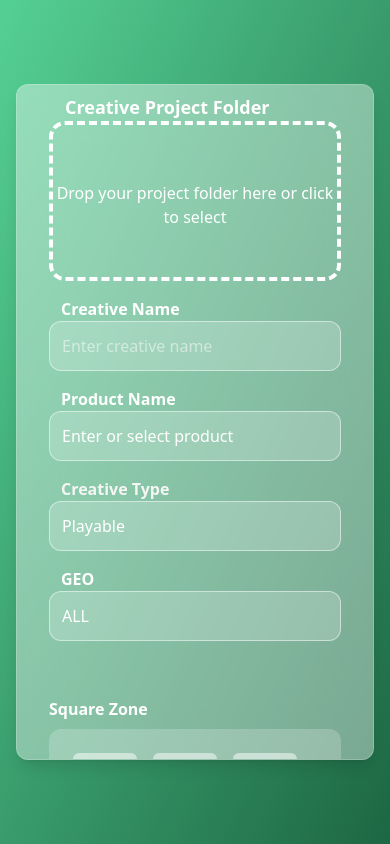
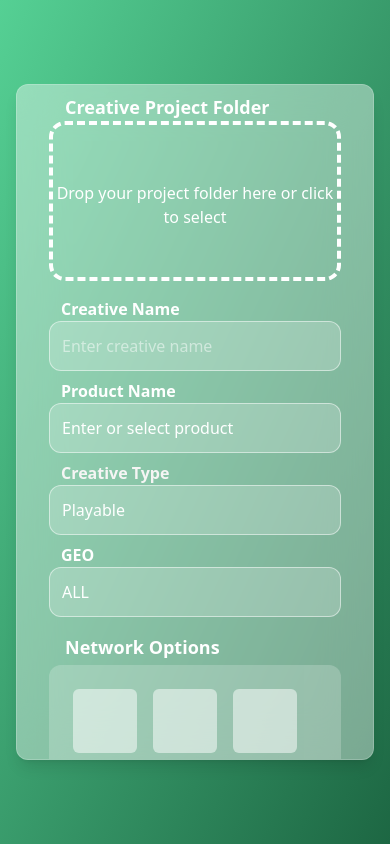
Before and after one commit to dkbozkurt/dkb-AdCraft, a React (Vite) app: page / in a window 390 px wide. Built offline with nearby package versions, Linux system fonts and the light colour scheme.

Commit message:
Responsiveness edits

```diff
--- a/src/components/FileDropArea.tsx
+++ b/src/components/FileDropArea.tsx
@@ -88,7 +88,7 @@ const FileDropArea: React.FC = () => {
     }
 
     return (
-        <div className="relative mt-1 mb-10 sm:mt-2 sm:mb-16">
+        <div className="relative mt-1 mb-10 sm:mt-6 sm:mb-20">
             <h2 className="absolute -top-7 left-2 z-10 px-2 text-white text-lg font-bold text-nowrap">
                 Creative Project Folder
             </h2>
--- a/src/components/NamingArea.tsx
+++ b/src/components/NamingArea.tsx
@@ -17,8 +17,8 @@ const NamingArea: React.FC = () => {
     }
 
     return (
-        <div className="flex flex-wrap -mx-2 mb-4">
-            <div className="w-full sm:w-4/12 px-2 mb-10 md:mb-4">
+        <div className="flex flex-wrap -mx-2 sm:mb-4">
+            <div className="w-full sm:w-4/12 px-2 mb-8 sm:mb-10 md:mb-4">
                 <div className="relative">
                     <label className="absolute -top-6 left-2 px-1 text-white text-ml font-bold">
                         Creative Name
@@ -33,7 +33,7 @@ const NamingArea: React.FC = () => {
                 </div>
             </div>
 
-            <div className="w-full sm:w-3/12 px-2 mb-10 m:mb-4">
+            <div className="w-full sm:w-3/12 px-2 mb-8 sm:mb-10 m:mb-4">
                 <div className="relative">
                     <label className="absolute -top-6 left-2 px-1 text-white text-ml font-bold">
                         Product Name
@@ -53,7 +53,7 @@ const NamingArea: React.FC = () => {
                 </div>
             </div>
 
-            <div className="w-full sm:w-3/12 px-2 mb-10 md:mb-4">
+            <div className="w-full sm:w-3/12 px-2 mb-8 sm:mb-10 md:mb-4">
                 <div className="relative">
                     <label className="absolute -top-6 left-2 px-1 text-stone-100 text-ml font-bold">
                         Creative Type
@@ -72,7 +72,7 @@ const NamingArea: React.FC = () => {
                 </div>
             </div>
 
-            <div className="w-full sm:w-2/12 px-2 mb-10 md:mb-4">
+            <div className="w-full sm:w-2/12 px-2 mb-8 sm:mb-10 md:mb-4">
                 <div className="relative">
                     <label className="absolute -top-6 left-2 px-1 text-white text-ml font-bold">
                         GEO
--- a/src/components/NetworkSelectionArea.tsx
+++ b/src/components/NetworkSelectionArea.tsx
@@ -1,12 +1,14 @@
 import React from 'react'
 
 const NetworkSelectionArea: React.FC = () => {
-    const squares = Array(20).fill(null) // Adjust the number of squares as needed
+    const squares = Array(80).fill(null) // Adjust the number of squares as needed
 
     return (
-        <div className="mb-4">
-            <h2 className="text-white text-ml font-bold mb-2">Square Zone</h2>
-            <div className="bg-white bg-opacity-20 rounded-xl p-4 h-40 overflow-y-auto">
+        <div className="flex flex-wrap mb-8 -mt-4 sm:mt-0">
+            <h2 className="text-white text-ml font-bold mb-1 px-4 text-lg">
+                Network Options
+            </h2>
+            <div className="bg-white bg-opacity-20 rounded-xl p-4 h-[500px] max-h-[500px] overflow-y-auto">
                 <div className="flex flex-wrap">
                     {squares.map((_, index) => (
                         <div
--- a/tailwind.config.js
+++ b/tailwind.config.js
@@ -5,6 +5,9 @@ module.exports = {
   ],
   theme: {
     extend: {
+      spacing: {
+        '128': '32rem',
+      },
       colors: {
         'jd-green': '#55d094',
         'jd-green-light': '#7de0b3',
```
